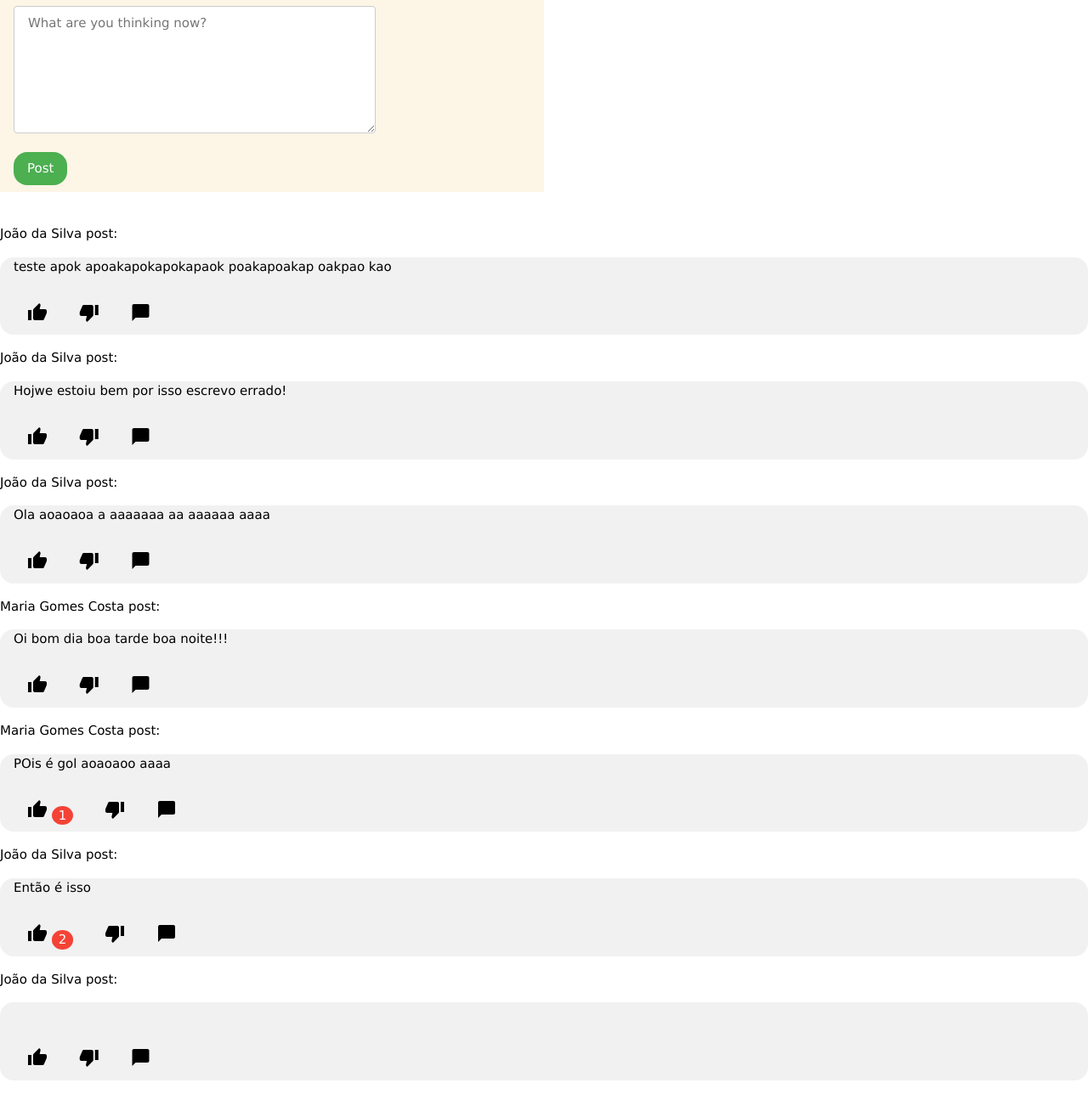
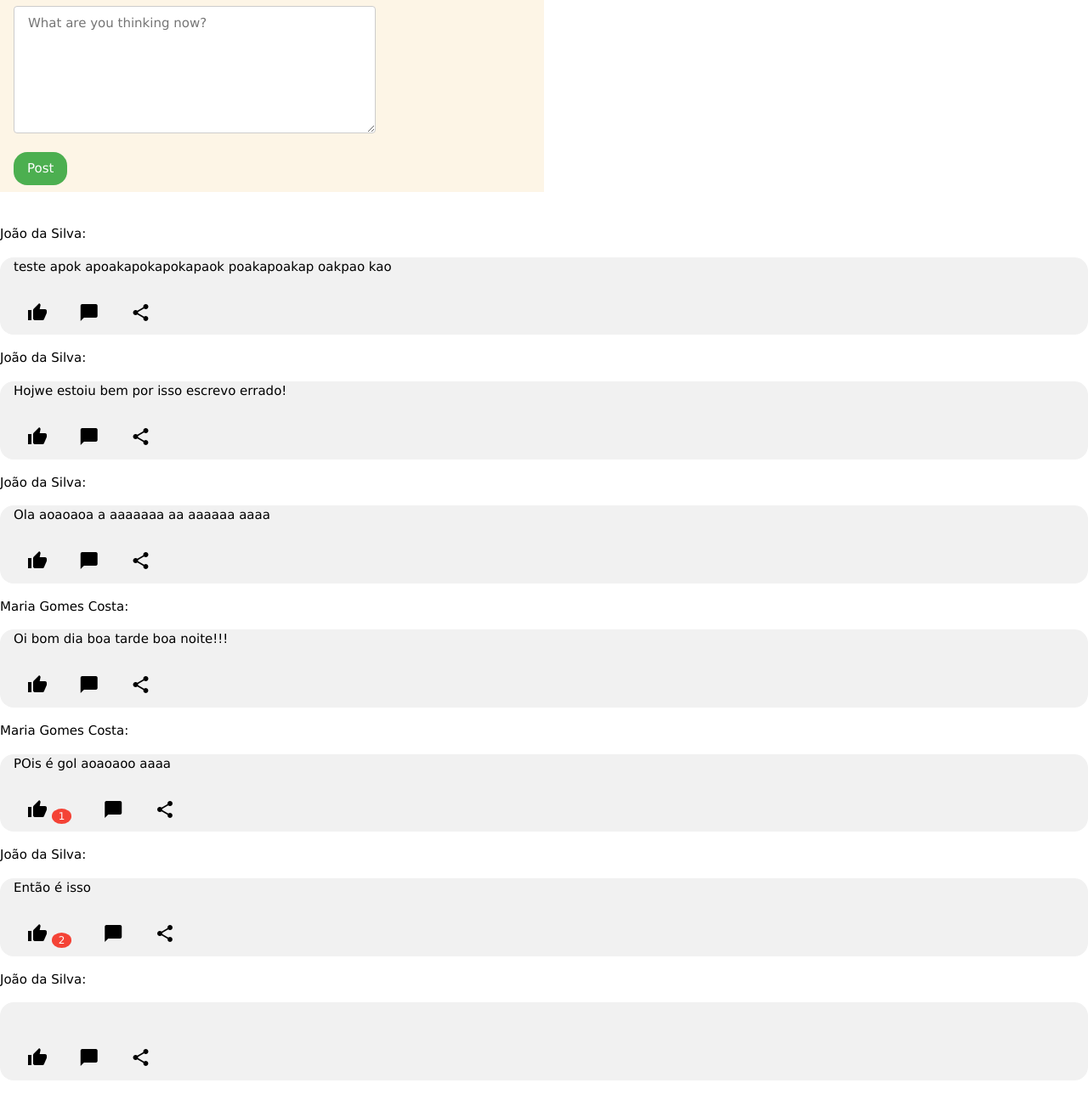
Before and after one commit to rafapaz/socialNetwork, a Django app: template posts/templates/posts/index.html in a window 1280 px wide. Shown: the part 64-1352 px from the top of the page at 85% size. Run offline with Django 3.2, Linux system fonts and the light colour scheme; the template is opened without the code that fills it: values that come from a table or form of the project are taken from there, others are empty; data comes from the database, SQL or seed files in the repository; both versions use the stored data as it was after the commit.

Commit message:
share link

```diff
--- a/posts/templates/posts/index.html
+++ b/posts/templates/posts/index.html
@@ -13,16 +13,16 @@
 </div>
 <br>
 {% for p in postsAll %}
-    {{ p.user.name }} post: <br>
+    {{ p.user.name }}: <br>
     <div class="w3-panel w3-light-grey w3-round-xlarge">
         {{ p.text }}<br><br>
         <a href="{% url 'post_like' p.id %}" class="w3-button"><i class="material-icons">thumb_up</i>
             {% if p.likes.all|length > 0 %}
-                <span class="w3-badge  w3-red">{{ p.likes.all|length }}</span>
+                <span class="w3-badge w3-red w3-small">{{ p.likes.all|length }}</span>
             {% endif %}
         </a>
-        <a href="" class="w3-button"><i class="material-icons">thumb_down</i></a>
         <a href="#" class="w3-button"><i class="material-icons">chat_bubble</i></a>
+        <a href="#" class="w3-button"><i class="material-icons">share</i></a>
     </div>
 {% endfor %}
 
--- /dev/null
+++ b/requirements.txt
@@ -0,0 +1,4 @@
+Django==2.1.2
+django-mathfilters==0.4.0
+Pillow==5.3.0
+pytz==2018.7
```
Also changed, not shown: db.sqlite3.
